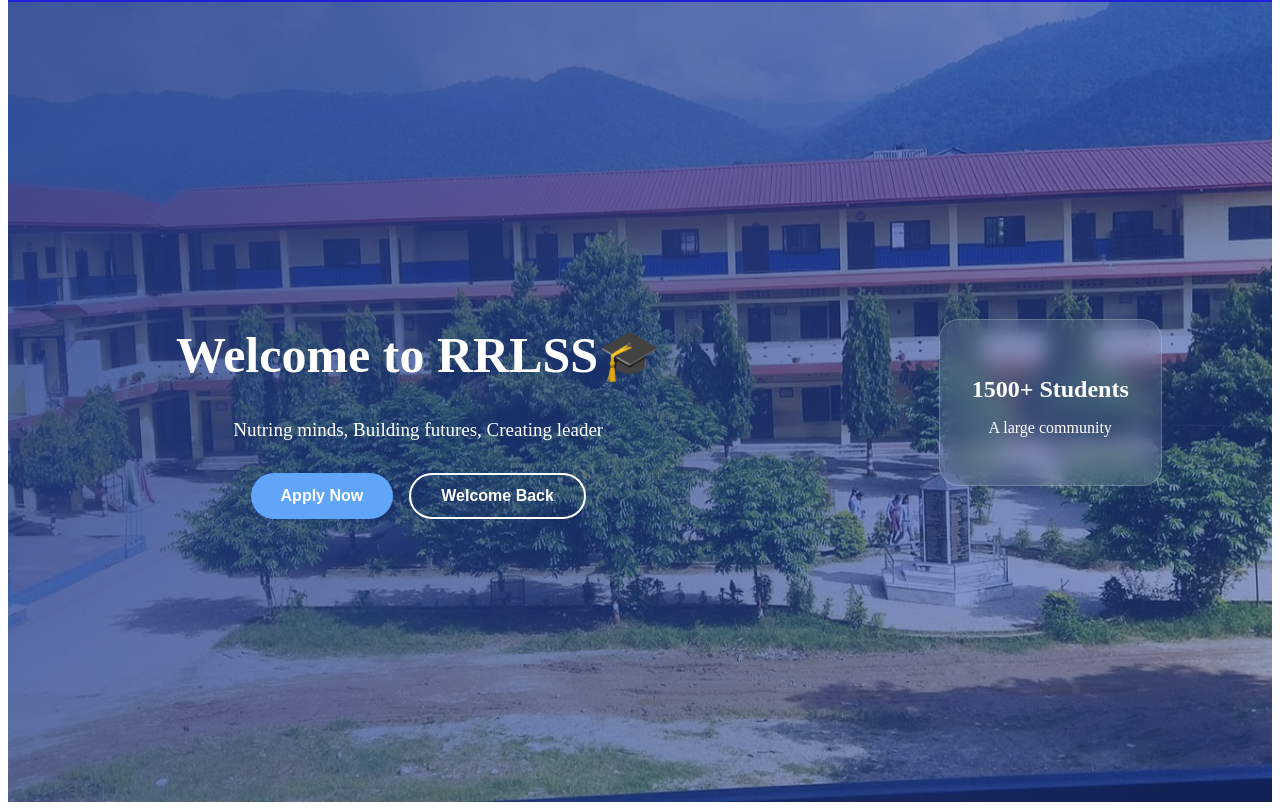
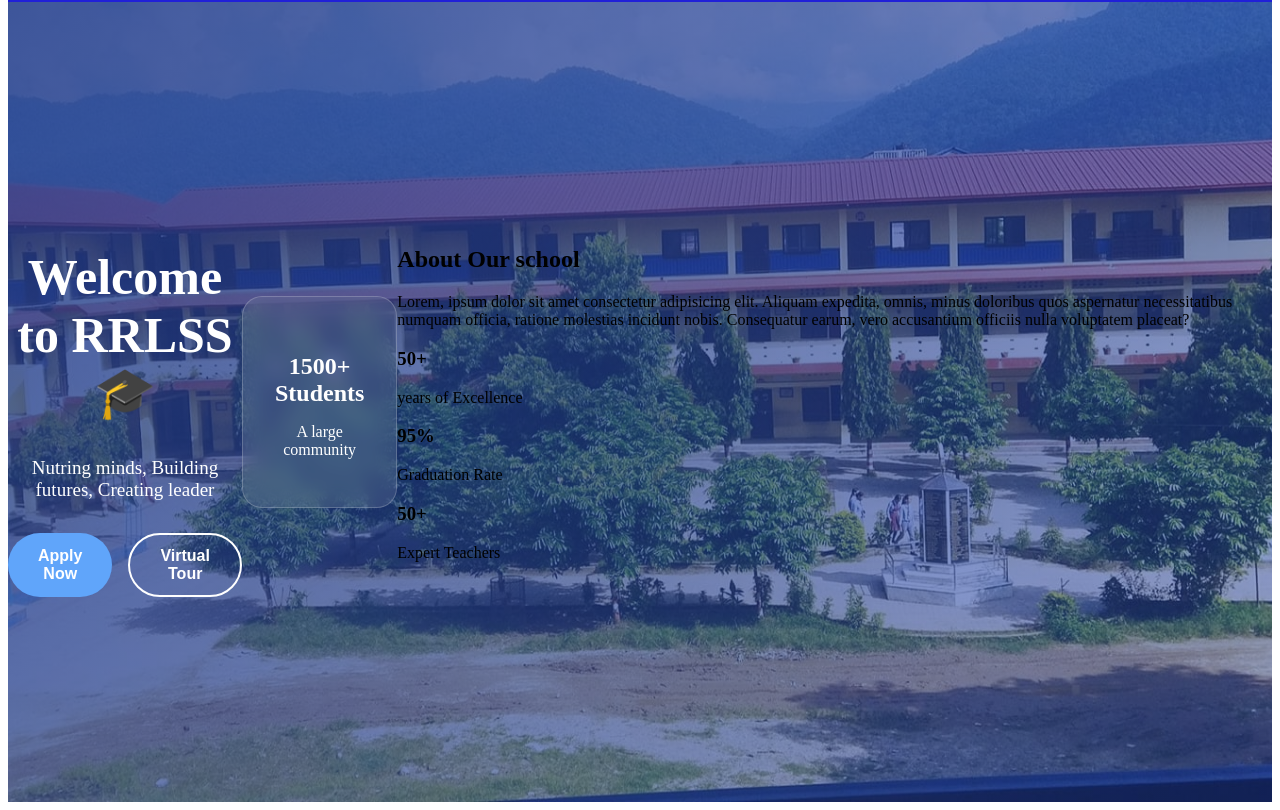
Before and after one commit to Dipika-k/deepikakatuwal, a plain HTML site: page index.htm in a window 1280 px wide. Shown: the part 99-909 px from the top of the page. Drawn offline with Linux system fonts and the light colour scheme.

Commit message:
some changes is made

```diff
--- a/index.htm
+++ b/index.htm
@@ -40,7 +40,7 @@
                     <p class="hero-subtitle">Nutring minds, Building futures, Creating leader</p>
                     <div class="hero-buttons">
                         <button id="change" onclick="change()" class="btn btn-primary">Apply Now</button>
-                        <button class="btn btn-secondary">Welcome Back</button>
+                        <button class="btn btn-secondary">Virtual Tour</button>
                     </div>
                 </div>
                 <div class="hero-image">
@@ -50,7 +50,38 @@
                         <p>A large community</p>
                     </div>
                 </div>
+                <section id="About" class="about">
+                <div class="container">
+                    <h2 class="section-title">About Our school</h2>
+                    <div class="about-content">
+                        <div class="about-text">
+                            <p>Lorem, ipsum dolor sit amet consectetur adipisicing elit. Aliquam expedita, omnis, minus doloribus quos aspernatur necessitatibus numquam officia, ratione molestias incidunt nobis. Consequatur earum, vero accusantium officiis nulla voluptatem placeat?</p>
+                            <div class="stats">
+                                <div class="stat-item">
+                                    <h3>50+</h3>
+                                    <p>years of Excellence</p>
+                                    </div>
+                                    <div class="stat-item">
+                                        <h3>95%</h3>
+                                        <p>Graduation Rate</p>
+                                        </div>
+                                        <div class="stat-item">
+                                            <h3>50+</h3>
+                                            <p>Expert Teachers</p>
+                                            </div>
+                                            </div>
+                                            </div>
+                                            <div class="about-image">
+                                                <div class="image-grid">
+                                                    <div class="grid=item">
+
+
+                                                    </div>
+                                                </div>
+                                            </div>
+                </div>
              </section>
+
              <script src="./Script/script.js"> </script>
 </body>
 </html>
```
